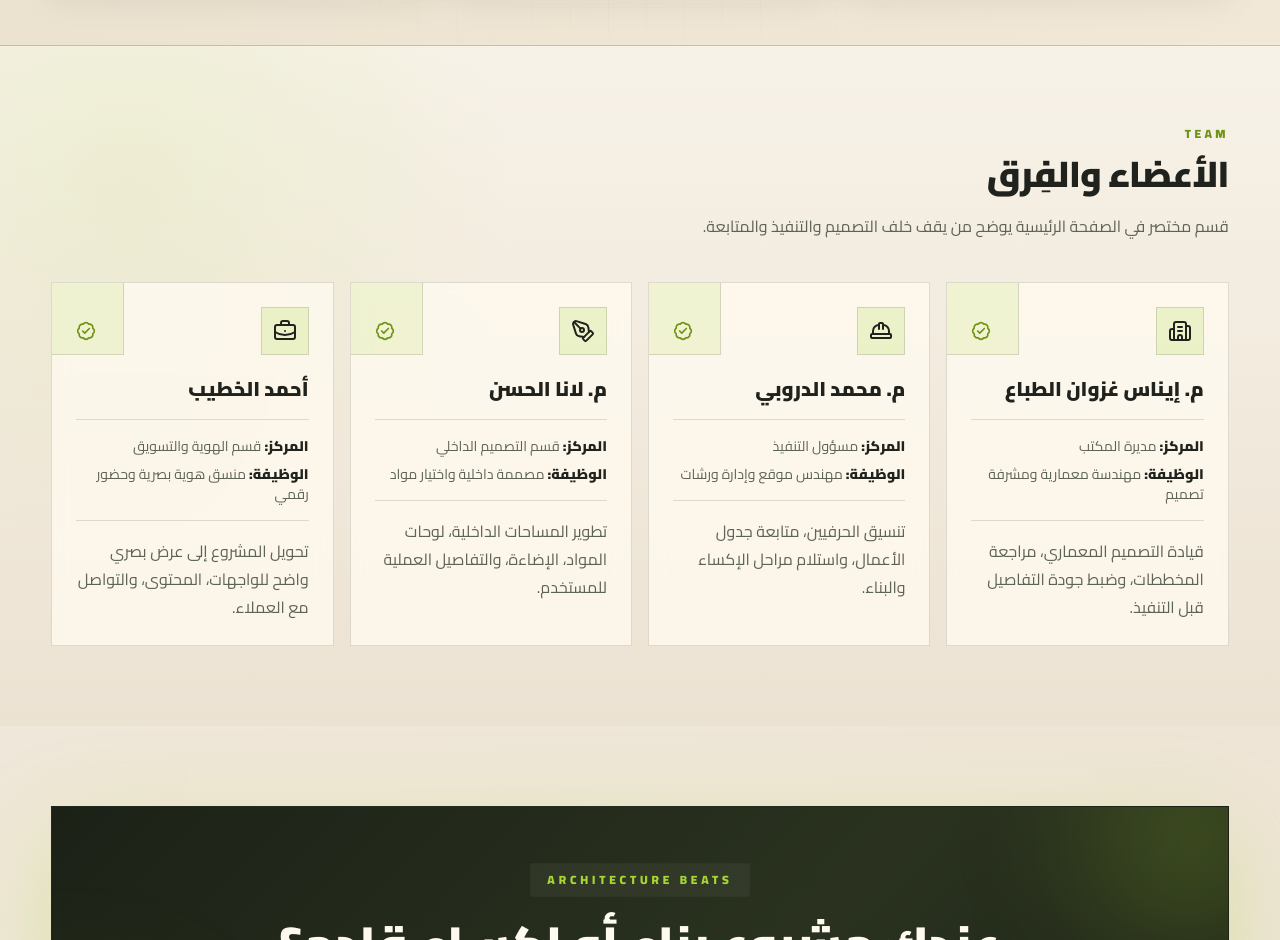
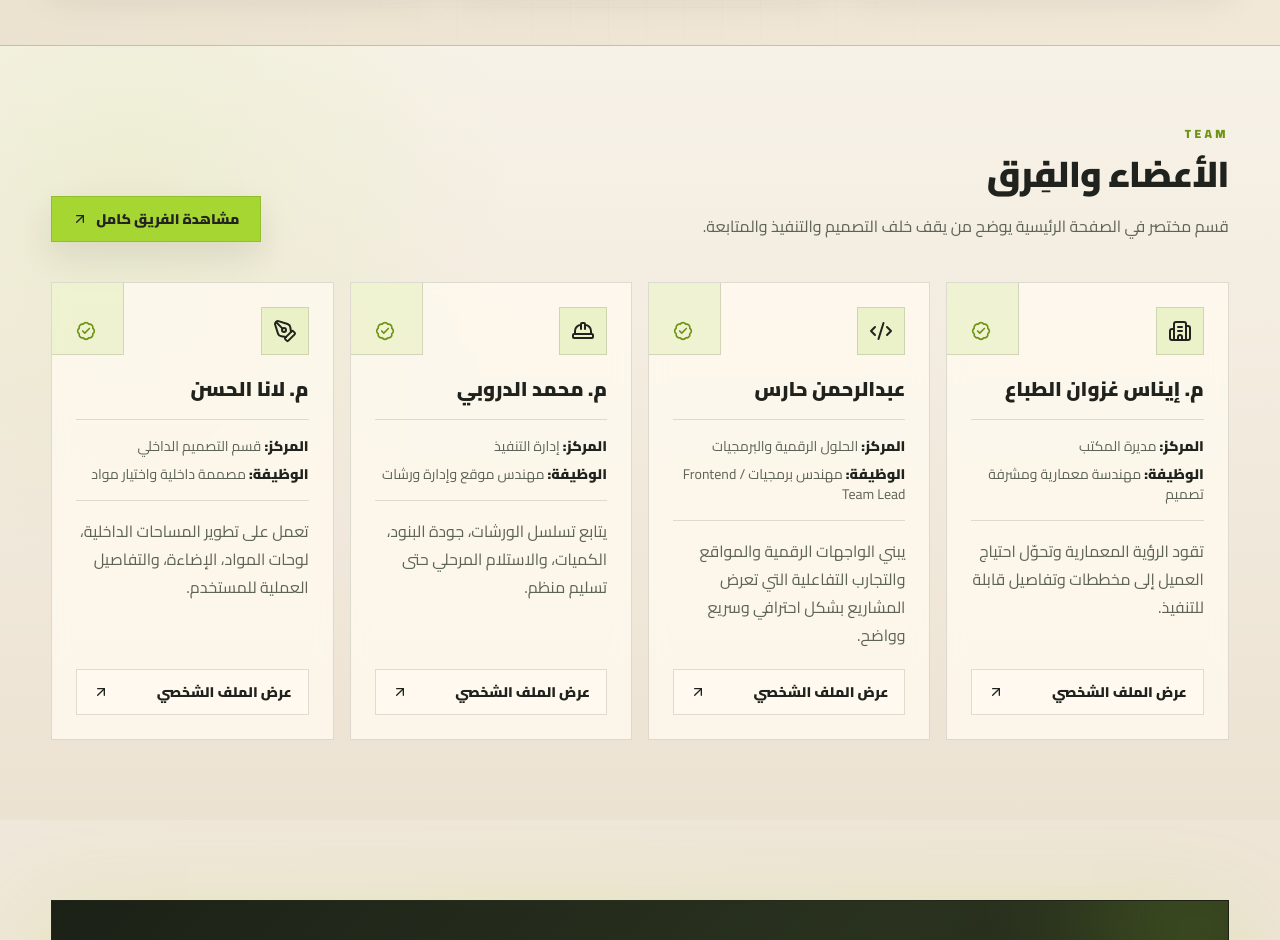
Before and after one commit to abod-haes/architecture-beats, a Next.js app: page / in a window 1280 px wide. Shown: the part 5380-6320 px from the top of the page. Built offline with nearby package versions, Linux system fonts and the light colour scheme.

Commit message:
Link team cards to member profiles

```diff
--- a/src/components/sections/TeamSection.tsx
+++ b/src/components/sections/TeamSection.tsx
@@ -1,115 +1,67 @@
 "use client";
 
+import Link from "next/link";
 import { motion } from "framer-motion";
-import { BadgeCheck, BriefcaseBusiness, Building2, HardHat, PenTool, Users } from "lucide-react";
+import { ArrowUpRight, BadgeCheck, BriefcaseBusiness, Building2, Code2, HardHat, PenTool } from "lucide-react";
 import { useLocale } from "@/context/LocaleContext";
+import { localizedTeamProfiles, teamLabels, type TeamSlug } from "@/data/teamProfiles";
 import SectionTitle from "../ui/SectionTitle";
 import { fadeUp, staggerContainer } from "@/lib/motion";
 
-type TeamProfile = {
-  name: string;
-  position: string;
-  jobTitle: string;
-  specialty: string;
-  icon: typeof Users;
-};
-
-const teamProfiles: Record<"ar" | "en", TeamProfile[]> = {
-  ar: [
-    {
-      name: "م. إيناس غزوان الطباع",
-      position: "مديرة المكتب",
-      jobTitle: "مهندسة معمارية ومشرفة تصميم",
-      specialty: "قيادة التصميم المعماري، مراجعة المخططات، وضبط جودة التفاصيل قبل التنفيذ.",
-      icon: Building2,
-    },
-    {
-      name: "م. محمد الدروبي",
-      position: "مسؤول التنفيذ",
-      jobTitle: "مهندس موقع وإدارة ورشات",
-      specialty: "تنسيق الحرفيين، متابعة جدول الأعمال، واستلام مراحل الإكساء والبناء.",
-      icon: HardHat,
-    },
-    {
-      name: "م. لانا الحسن",
-      position: "قسم التصميم الداخلي",
-      jobTitle: "مصممة داخلية واختيار مواد",
-      specialty: "تطوير المساحات الداخلية، لوحات المواد، الإضاءة، والتفاصيل العملية للمستخدم.",
-      icon: PenTool,
-    },
-    {
-      name: "أحمد الخطيب",
-      position: "قسم الهوية والتسويق",
-      jobTitle: "منسق هوية بصرية وحضور رقمي",
-      specialty: "تحويل المشروع إلى عرض بصري واضح للواجهات، المحتوى، والتواصل مع العملاء.",
-      icon: BriefcaseBusiness,
-    },
-  ],
-  en: [
-    {
-      name: "Eng. Inas Ghazwan Al-Tabbaa",
-      position: "Studio Director",
-      jobTitle: "Architectural Engineer & Design Lead",
-      specialty: "Leads architectural direction, reviews drawings, and controls detail quality before execution.",
-      icon: Building2,
-    },
-    {
-      name: "Eng. Mohammad Al-Droubi",
-      position: "Execution Lead",
-      jobTitle: "Site Engineer & Workshop Manager",
-      specialty: "Coordinates craftsmen, work schedules, and staged handover across fit-out and construction phases.",
-      icon: HardHat,
-    },
-    {
-      name: "Eng. Lana Al-Hassan",
-      position: "Interior Design Department",
-      jobTitle: "Interior Designer & Material Specialist",
-      specialty: "Develops interior layouts, material boards, lighting moods, and practical user-focused details.",
-      icon: PenTool,
-    },
-    {
-      name: "Ahmad Al-Khatib",
-      position: "Branding & Marketing Department",
-      jobTitle: "Visual Identity & Digital Presence Coordinator",
-      specialty: "Turns projects into clear visual presentations for facades, content, and client communication.",
-      icon: BriefcaseBusiness,
-    },
-  ],
+const icons: Record<TeamSlug, typeof Building2> = {
+  "inas-al-tabbaa": Building2,
+  "abdulrahman-hares": Code2,
+  "mohammad-al-droubi": HardHat,
+  "lana-al-hassan": PenTool,
+  "ahmad-al-khatib": BriefcaseBusiness,
 };
 
 export default function TeamSection() {
   const { content, locale } = useLocale();
-  const labels = locale === "ar" ? { position: "المركز", job: "الوظيفة" } : { position: "Position", job: "Job" };
+  const labels = teamLabels[locale];
+  const members = localizedTeamProfiles[locale].slice(0, 4);
 
   return (
     <section className="site-section section-surface py-16 sm:py-20">
       <div className="mx-auto w-[92%] max-w-7xl">
-        <SectionTitle title={content.texts.teamTitle} description={content.texts.teamDescription} eyebrow="Team" />
+        <div className="flex flex-col gap-5 lg:flex-row lg:items-end lg:justify-between">
+          <SectionTitle title={content.texts.teamTitle} description={content.texts.teamDescription} eyebrow="Team" />
+          <Link
+            href="/teams"
+            data-cursor="active"
+            className="inline-flex w-full items-center justify-center gap-2 border border-brand-primary bg-brand-primary px-5 py-3 text-sm font-black text-[#232323] shadow-[0_14px_34px_var(--site-shadow)] transition hover:bg-brand-secondary sm:w-auto"
+          >
+            {labels.viewAll}
+            <ArrowUpRight className="h-4 w-4" />
+          </Link>
+        </div>
+
         <motion.div
           initial="hidden"
           whileInView="visible"
           viewport={{ once: false, amount: 0.18 }}
           variants={staggerContainer}
-          className="mt-8 grid gap-4 sm:mt-10 md:grid-cols-2 lg:grid-cols-4"
+          className="mt-8 grid gap-4 sm:mt-10 md:grid-cols-2 xl:grid-cols-4"
         >
-          {teamProfiles[locale].map((member) => {
-            const Icon = member.icon;
+          {members.map((member) => {
+            const Icon = icons[member.slug];
 
             return (
               <motion.article
-                key={member.name}
+                key={member.slug}
                 variants={fadeUp}
                 whileHover={{ y: -7, scale: 1.01 }}
                 data-cursor="active"
-                className="group relative overflow-hidden border border-[var(--site-border)] bg-[var(--site-card)] p-5 backdrop-blur transition hover:border-brand-primary sm:p-6"
+                className="group relative flex min-h-full flex-col overflow-hidden border border-[var(--site-border)] bg-[var(--site-card)] p-5 backdrop-blur transition hover:border-brand-primary sm:p-6"
               >
                 <div className="pointer-events-none absolute -end-10 -top-10 h-28 w-28 border border-brand-primary/30 bg-[var(--site-accent-soft)] transition group-hover:scale-110" />
                 <div className="relative mb-5 flex items-center justify-between gap-3">
-                  <div className="flex h-12 w-12 items-center justify-center border border-brand-primary bg-brand-primary/20 text-brand-dark transition group-hover:bg-brand-primary">
+                  <div className="flex h-12 w-12 items-center justify-center border border-brand-primary bg-brand-primary/20 text-brand-dark transition group-hover:bg-brand-primary group-hover:text-[#232323]">
                     <Icon className="h-6 w-6" />
                   </div>
                   <BadgeCheck className="h-5 w-5 text-brand-secondary" />
                 </div>
+
                 <p className="relative text-xl font-black text-brand-dark">{member.name}</p>
                 <div className="relative mt-4 space-y-2 border-y border-[var(--site-border)] py-4">
                   <p className="text-sm text-brand-gray">
@@ -117,11 +69,18 @@ export default function TeamSection() {
                     {member.position}
                   </p>
                   <p className="text-sm text-brand-gray">
-                    <span className="font-black text-brand-dark">{labels.job}: </span>
+                    <span className="font-black text-brand-dark">{labels.jobTitle}: </span>
                     {member.jobTitle}
                   </p>
                 </div>
-                <p className="relative mt-4 leading-7 text-brand-gray">{member.specialty}</p>
+                <p className="relative mt-4 flex-1 leading-7 text-brand-gray">{member.summary}</p>
+                <Link
+                  href={`/teams/${member.slug}`}
+                  className="relative mt-5 inline-flex items-center justify-between gap-3 border border-[var(--site-border)] bg-[var(--site-surface)] px-4 py-3 text-sm font-black text-brand-dark transition hover:border-brand-primary hover:bg-brand-primary hover:text-[#232323]"
+                >
+                  {labels.viewProfile}
+                  <ArrowUpRight className="h-4 w-4" />
+                </Link>
               </motion.article>
             );
           })}
```
